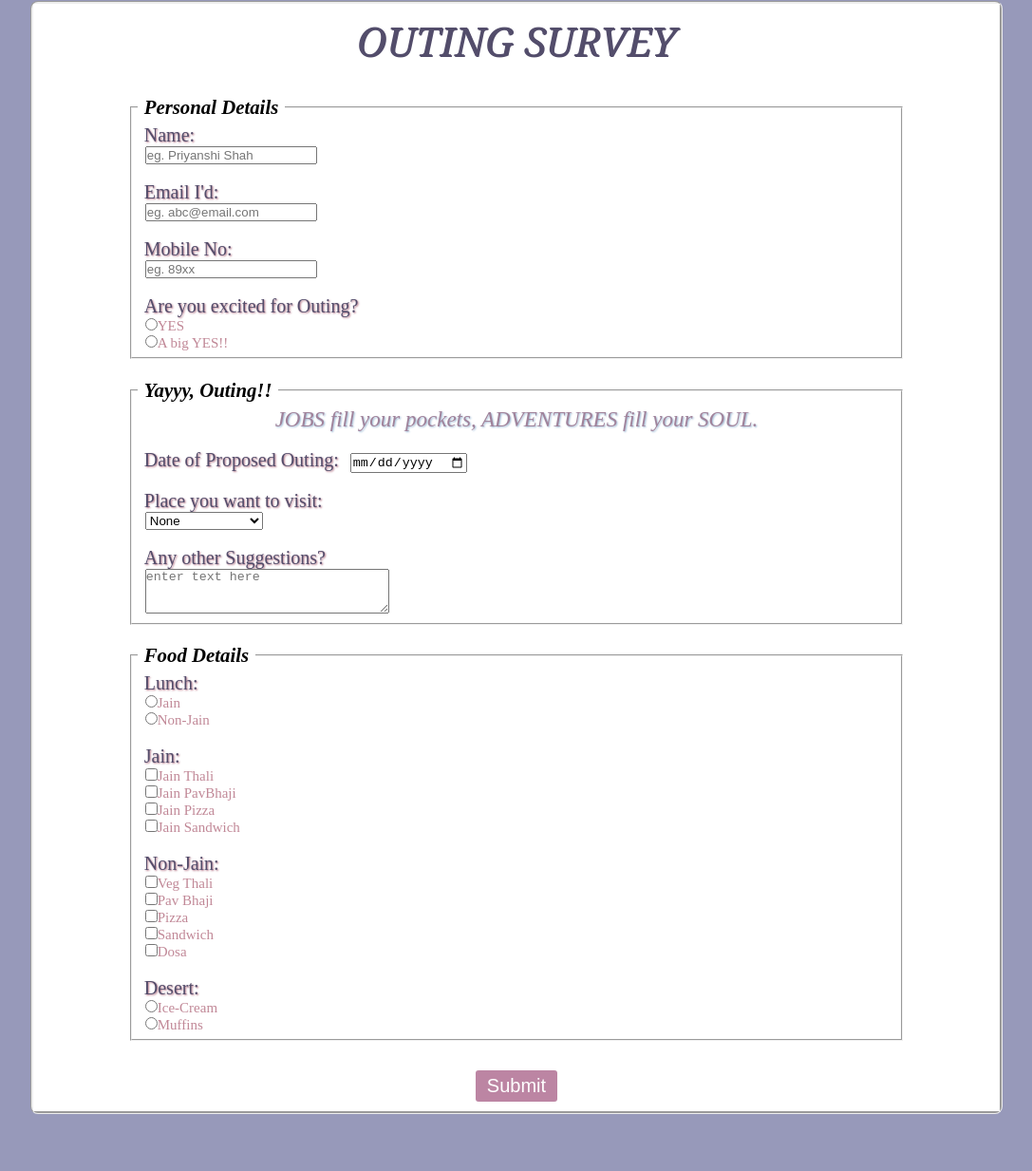
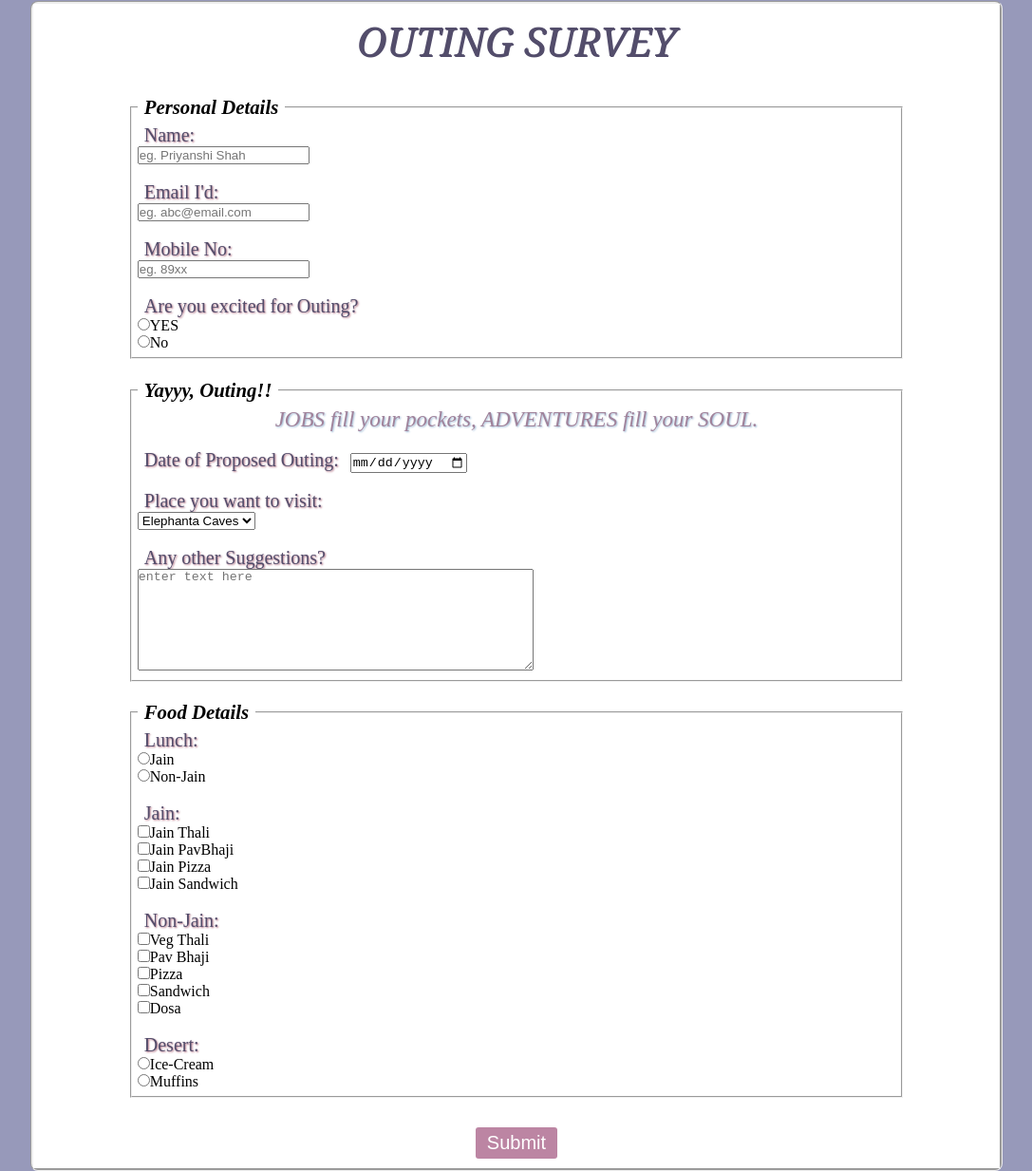
Before and after one commit to priyanshishah20/Survey-Form, a plain HTML site: page index.html in a window 1280 px wide. Shown: the part 25-1258 px from the top of the page at 95% size, without its empty margins (96-1183 px from the left). Before the commit the page ends 1223 px from the top, so only its background shows below. Drawn offline with Linux system fonts and the light colour scheme.

Commit message:
Update index.html

```diff
--- a/index.html
+++ b/index.html
@@ -9,6 +9,8 @@
     <link rel="stylesheet" href="style.css">
 </head>
 
+<body>
+
 <div class="main">
     <heading class="head">
         OUTING SURVEY
@@ -18,31 +20,31 @@
             <legend class="legend">&emsp13;Personal Details&emsp13;</legend>
             <div class="form-control">
                 <label for="name" id="label-name">
-                    Name:<br>
+                    Name: <br>
                 </label>
-                <p1><input type="text" id="name" placeholder="eg. Priyanshi Shah" /></p1>
+                <input class="input" type="text" id="name" name="fullname" placeholder="eg. Priyanshi Shah" />
             </div>
             <br>
             <div class="form-control">
                 <label for="email" id="label-name">
                     Email I'd: <br>
                 </label>
-                <p1><input type="text" id="name" placeholder="eg. abc@email.com" /></p1>
+                <input class="input" type="text" id="email" name="emailid" placeholder="eg. abc@email.com" />
             </div>
             <br>
             <div class="form-control">
                 <label for="mob" id="label-name">
                     Mobile No: <br>
                 </label>
-                <p1><input type="text" id="name" placeholder="eg. 89xx" /></p1>
+                <input class="input" type="text" id="mob" name="mobile" placeholder="eg. 89xx" />
             </div>
             <br>
             <div class="form-control">
                 <label for="outing" id="label-name">
                     Are you excited for Outing? <br>
                 </label>
-                <p1><input type="radio" name="yes" value="yes">YES<br></p1>
-                <p1><input type="radio" name="yes" value="no">A big YES!!</p1>
+                <input class="input" type="radio" id="outing" name="yes" value="no">YES <br>
+                <input class="input" type="radio" id="outing" name="yes" value="yes">No<br>
             </div>
         </fieldset>
 
@@ -54,29 +56,29 @@
                 <label for="date" id="label-name">
                     Date of Proposed Outing:
                 </label>
-                <input type="date" name="trip" value="dam"><br>
+                <input class="input" type="date" id="date" name="datefield" value="dam"><br>
             </div>
             <br>
             <div class="form-control">
                 <label for="places" id="label-name">
                     Place you want to visit: <br>
                 </label>
-                <p1><select id="dropdown">
-                    <option value="none">None</option>
+                <select class="input text-color" id="places" name="place">
                     <option value="Caves">Elephanta Caves</option>
                     <option value="Marines">Marines</option>
                     <option value="Juhu">Juhu beach</option>
                     <option value="Park">National Park</option>
                     <option value="Fort">Vasai Fort</option>
                     <option value="ratangad">Kelve Dam</option>
-                </select></p1>
+                    <option value="none">None</option>
+                </select>
             </div>
             <br>
             <div class="form-control">
                 <label for="other" id="label-name">
                     Any other Suggestions? <br>
                 </label>
-                <p1><textarea id="text" name="text" rows="3" cols="30" placeholder="enter text here"></textarea></p1>
+                <textarea class="input" id="other" name="other" rows="7" cols="50" placeholder="enter text here"></textarea>
             </div>
         </fieldset>
 
@@ -86,115 +88,45 @@
                 <label for="food" id="label-name">
                     Lunch: <br>
                 </label>
-                <p1><input type="radio" name="food" value="jain">Jain<br></p1>
-                <p1><input type="radio" name="food" value="veg">Non-Jain<br></p1>
+                <input class="input" type="radio" name="food" value="jain">Jain<br>
+                <input class="input" type="radio" name="food" value="veg">Non-Jain<br>
             </div>
             <br>
             <div class="form-control">
                 <label for="item1" id="label-name">
                     Jain: <br>
                 </label>
-                <p1><input type="checkbox" name="" value="">Jain Thali<br></p1>
-                <p1><input type="checkbox" name="" value="">Jain PavBhaji<br></p1>
-                <p1><input type="checkbox">Jain Pizza<br></p1>
-                <p1><input type="checkbox">Jain Sandwich<br></p1>
+                <input class="input" type="checkbox" name="foodname">Jain Thali<br>
+                <input class="input" type="checkbox" name="foodname">Jain PavBhaji<br>
+                <input class="input" type="checkbox" name="foodname">Jain Pizza<br>
+                <input class="input" type="checkbox" name="foodname">Jain Sandwich<br>
             </div>
             <br>
             <div class="form-control">
                 <label for="item2" id="label-name">
                     Non-Jain: <br>
                 </label>
-                <p1><input type="checkbox" name="" value="">Veg Thali<br></p1>
-                <p1><input type="checkbox">Pav Bhaji<br></p1>
-                <p1><input type="checkbox">Pizza<br></p1>
-                <p1><input type="checkbox">Sandwich<br></p1>
-                <p1><input type="checkbox">Dosa<br></p1>
+                <input class="input" type="checkbox" name="fname">Veg Thali<br>
+                <input class="input" type="checkbox" name="fname">Pav Bhaji<br>
+                <input class="input" type="checkbox" name="fname">Pizza<br>
+                <input class="input" type="checkbox" name="fname">Sandwich<br>
+                <input class="input" type="checkbox" name="fname">Dosa<br>
             </div>
             <br>
             <div class="form-control">
                 <label for="desert" id="label-name">
                     Desert: <br>
                 </label>
-                <p1><input type="radio" name="desert" value="ice">Ice-Cream<br></p1>
-                <p1><input type="radio" name="desert" value="muf">Muffins<br></p1>
+                <input class="input" type="radio" name="desert" value="ice">Ice-Cream<br>
+                <input class="input" type="radio" name="desert" value="muf">Muffins<br>
             </div>
         </fieldset>
         <div class="submit">
-            <button type="submit" value="Submit">&emsp13;Submit&emsp13;</button>
+            <button class="btn" type="submit" value="Submit">&emsp13;Submit&emsp13;</button>
         </div>
     </form>
 </div>
 
+</body>
+
 </html>
-
-<!--<fieldset class="field2">
-    <legend class="legend">Yayyy, Outing!!</legend>
-    <p>Where would you like to go?
-        Here are some places mentioned below if you're interested. if not, please recommend which place you
-        wanna visit.</p>
-    <br>
-    <div class="form-control">
-        <label for="date" id="label-name">
-            Date of Proposed Outing <br>
-        </label>
-        <input type="date" name="trip" value="dam"><br>
-    </div>
-    <br>
-    <div class="form-control">
-        <label for="week" id="label-name">
-            Trip <br>
-        </label>
-        <input type="radio" name="trip" value="yes">One Day<br>
-        <input type="radio" name="trip" value="yes">Weekend<br>
-        <input type="radio" name="trip" value="no">Big Trip
-    </div>
-    <br>
-    <div class="form-control">
-        <label for="places" id="label-name">
-            Place you wanna visit for a day - <br>
-        </label>
-        <select id="dropdown">
-            <option value="none">None</option>
-            <option value="Caves">Elephanta Caves</option>
-            <option value="Marines">Marines</option>
-            <option value="Juhu">Juhu beach</option>
-            <option value="Park">National Park</option>
-            <option value="Fort">Vasai Fort</option>
-            <option value="ratangad">Kelve Dam</option>
-        </select>
-    </div>
-    <br>
-    <div class="form-control">
-        <label for="places" id="label-name">
-            Place you wanna visit for Weekend - <br>
-        </label>
-        <select id="dropdown">
-            <option value="none">None</option>
-            <option value="Alibaug">Alibaug</option>
-            <option value="lonavala">Lonavala</option>
-            <option value="Matheran">Matheran</option>
-            <option value="Ratangad">Ratangad</option>
-            <option value="Mahabaleshwar">Mahabaleshwar</option>
-        </select>
-    </div>
-    <br>
-    <div class="form-control">
-        <label for="places" id="label-name">
-            Place you wanna visit for Big Trip - <br>
-        </label>
-        <select id="dropdown" required>
-        <option value="none">None</option>
-        <option value="Kedarnath">Kedarnath</option>
-        <option value="Kashmir">Kashmir</option>
-        <option value="Meghalaya">Meghalaya</option>
-        <option value="Goa">Goa</option>
-        </select>
-    </div>
-    <br>
-    <div class="form-control">
-        <label for="other" id="label-name">
-            Any other  - <br>
-        </label>
-        <textarea id="text" name="text" rows="2" cols="30" placeholder="enter text here"></textarea>
-    </div>
-</fieldset>-->
```
